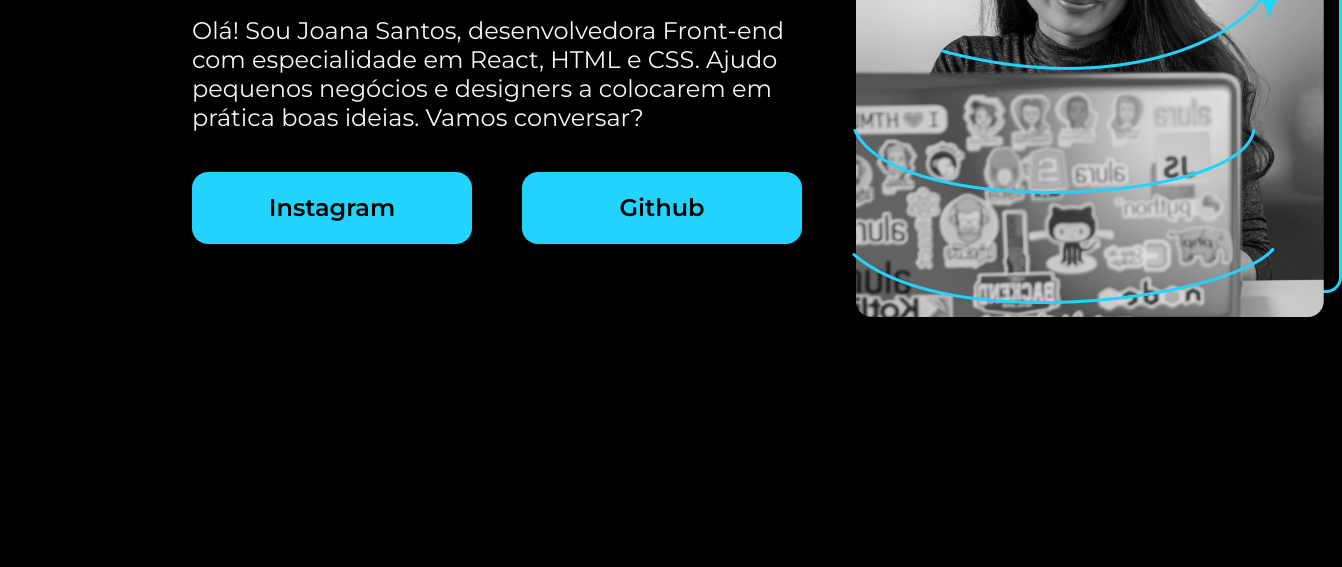
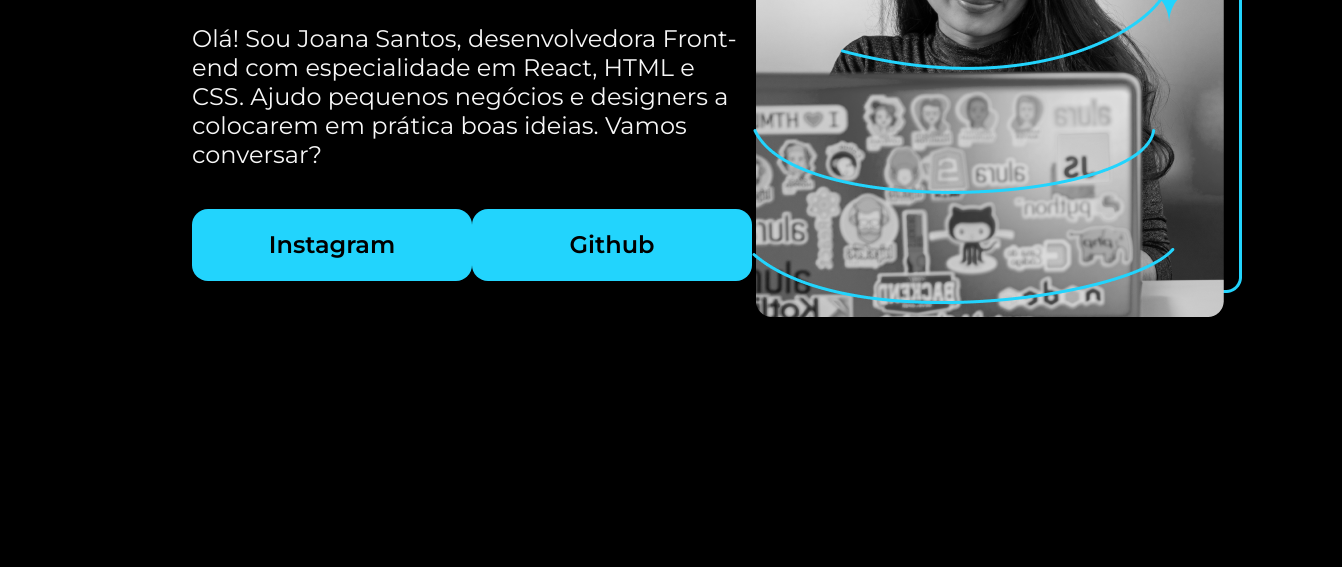
Before and after one commit to pygaudiello/Front-End, a plain HTML site: page index.html in a window 1280 px wide. Shown: the part 361-928 px from the top of the page, 1342 px wide, since content can reach past the window. Drawn offline with nearby package versions, Linux system fonts and the light colour scheme.

Commit message:
Final da 1° tela de Apresentação Simples

```diff
--- a/style.css
+++ b/style.css
@@ -30,7 +30,6 @@ body{
     display: flex;
     flex-direction: column;
     gap: 40px;
-    margin-right: 50px;
 }
 
 .apresentacao__conteudo__titulo{
@@ -47,7 +46,6 @@ body{
 .apresentacao__links{
     display: flex;
     justify-content: space-between;
-    gap: 50px;
 }
 
 .apresentacao__links__botao{
```
